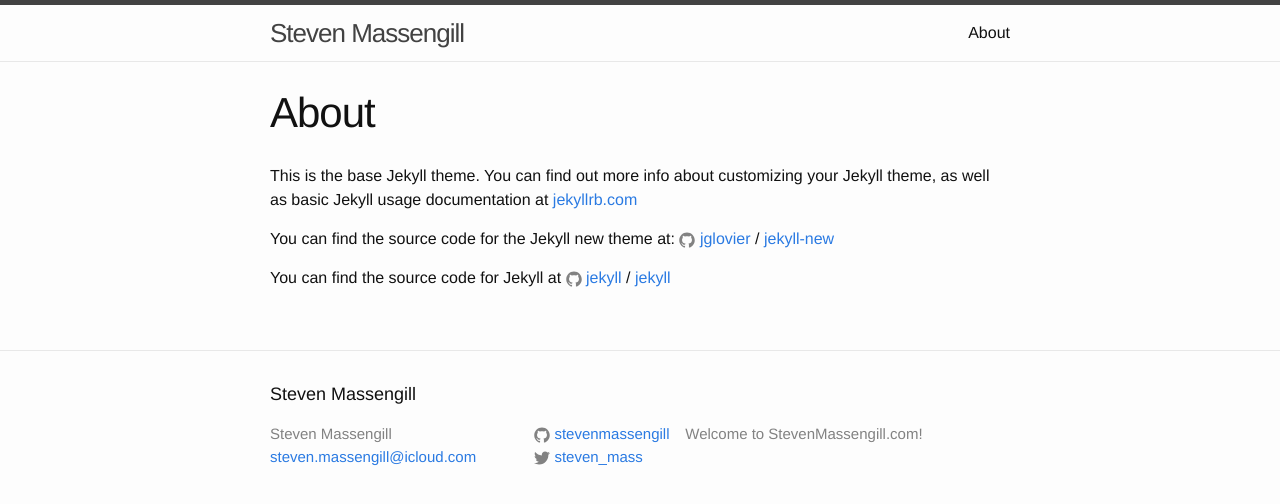
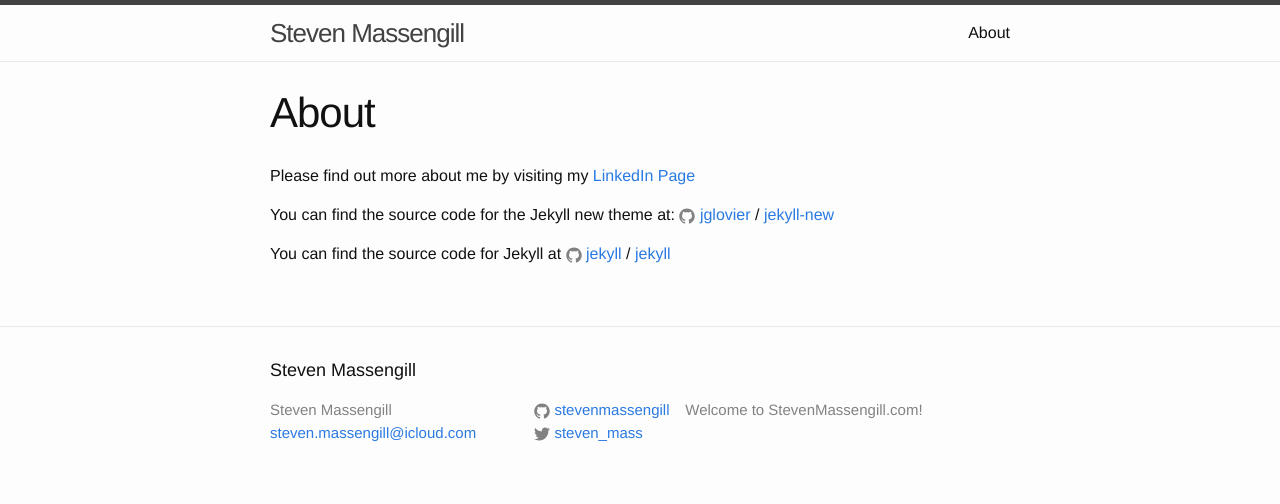
Before and after one commit to stevenmassengill/stevenmassengill.github.io, a Jekyll site: the page built from about.md, in a window 1280 px wide. Shown: the top 504 px of the page. Built offline with Jekyll 4.4.1, drawn with Linux system fonts in a browser that asks for light colours.

Commit message:
Update about.md

```diff
--- a/about.md
+++ b/about.md
@@ -4,7 +4,7 @@ title: About
 permalink: /about/
 ---
 
-This is the base Jekyll theme. You can find out more info about customizing your Jekyll theme, as well as basic Jekyll usage documentation at [jekyllrb.com](http://jekyllrb.com/)
+Please find out more about me by visiting my [LinkedIn Page](http://linkedin.com/in/stevenmassengill/)
 
 You can find the source code for the Jekyll new theme at:
 {% include icon-github.html username="jglovier" %} /
```
